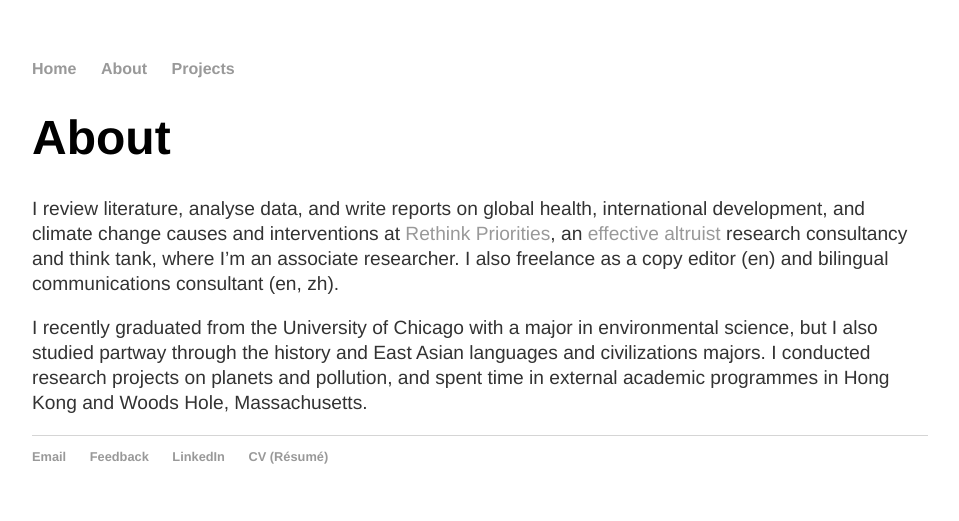
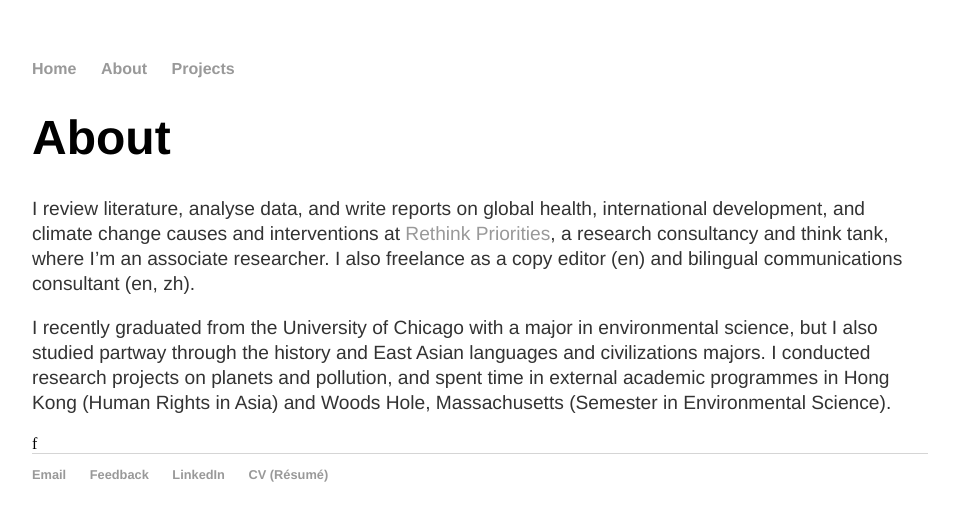
Before and after one commit to y-james-hu/y-james-hu.github.io, a Jekyll site: the page built from about/index.html, in a window 1280 px wide. Shown: the top 521 px of the page, without its empty margins (160-1119 px from the left). Built offline with Jekyll 4.4.1, drawn with Linux system fonts in a browser that asks for light colours.

Commit message:
Update index.html

```diff
--- a/about/index.html
+++ b/about/index.html
@@ -3,6 +3,6 @@
 title: About
 ---
   <h1>{{ page.title }}</h1>
-    <p>I review literature, analyse data, and write reports on global health, international development, and climate change causes and interventions at <a href = "https://rethinkpriorities.org/">Rethink Priorities</a>, an <a href = "https://effectivealtruism.org">effective altruist</a> research consultancy and think tank, where I’m an associate researcher. I also freelance as a copy editor (en) and bilingual communications consultant (en, zh).</p>
-    <p>I recently graduated from the University of Chicago with a major in environmental science, but I also studied partway through the history and East Asian languages and civilizations majors. I conducted research projects on planets and pollution, and spent time in external academic programmes in Hong Kong and Woods Hole, Massachusetts.</p>
-    <p></p>
+    <p>I review literature, analyse data, and write reports on global health, international development, and climate change causes and interventions at <a href = "https://rethinkpriorities.org/">Rethink Priorities</a>, a research consultancy and think tank, where I’m an associate researcher. I also freelance as a copy editor (en) and bilingual communications consultant (en, zh).</p>
+    <p>I recently graduated from the University of Chicago with a major in environmental science, but I also studied partway through the history and East Asian languages and civilizations majors. I conducted research projects on planets and pollution, and spent time in external academic programmes in Hong Kong (Human Rights in Asia) and Woods Hole, Massachusetts (Semester in Environmental Science).</p>
+    <p></p>f
```
